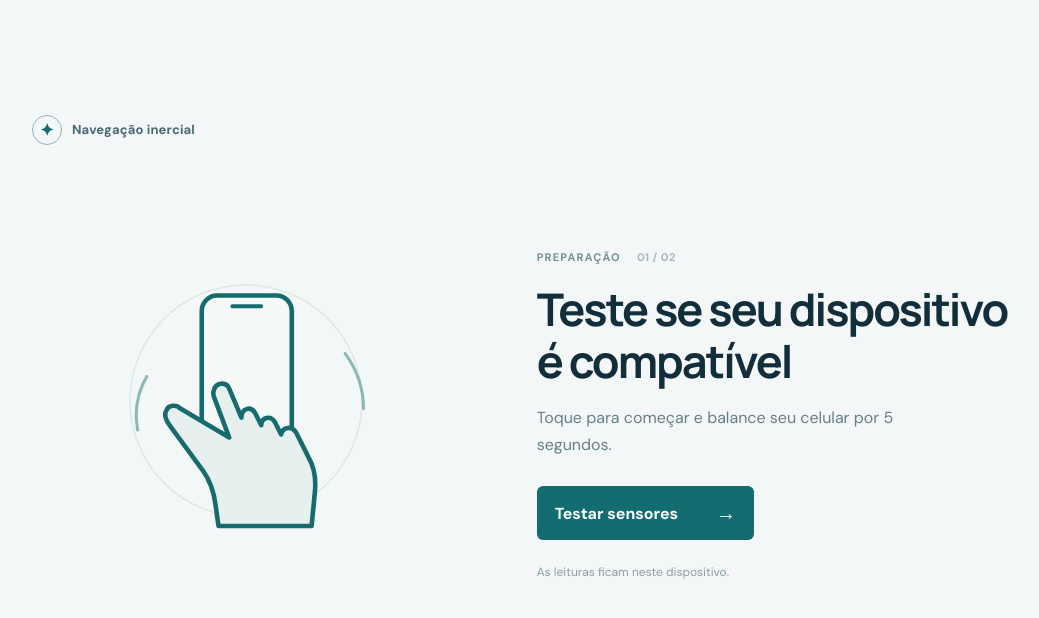
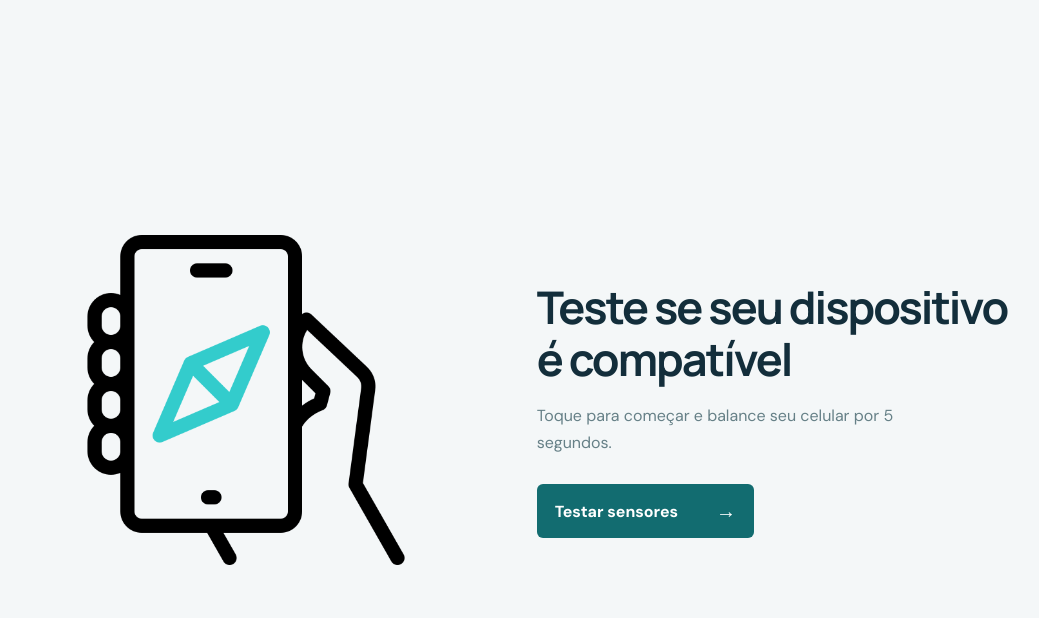
Before and after one commit to devandrelima/movimento-inercial, a React (Vite) app: page / in a window 1280 px wide. Shown: the top 618 px of the page, without its empty margins (118-1157 px from the left). Built offline with nearby package versions, Linux system fonts and the light colour scheme.

Commit message:
Use provided device icon and simplify compatibility screen

```diff
--- a/index.html
+++ b/index.html
@@ -2,7 +2,7 @@
 <html lang="pt-BR">
   <head>
     <meta charset="UTF-8" />
-    <link rel="icon" type="image/svg+xml" href="/favicon.svg?v=compass" />
+    <link rel="icon" type="image/png" href="/bussola.png?v=1" />
     <meta name="viewport" content="width=device-width, initial-scale=1.0" />
     <title>Proj sistemas embarcados</title>
   </head>
--- a/src/Compatibility.css
+++ b/src/Compatibility.css
@@ -3,8 +3,8 @@
 .compat-marker{display:flex;align-items:center;gap:10px;font-size:13px;font-weight:700;color:#496970;letter-spacing:.01em}
 .compat-compass{width:30px;height:30px;border:1px solid #8eb7b3;border-radius:50%;display:grid;place-items:center;color:#176b6e;font-size:17px}
 .compat-content{display:grid;grid-template-columns:minmax(250px,.9fr) minmax(0,1fr);align-items:center;gap:clamp(36px,6vw,90px);padding:clamp(52px,9vw,105px) 0}
-.phone-art{display:grid;place-items:center;min-width:0}.phone-art svg{width:min(100%,290px);height:auto}.phone-art-device{transform-origin:95px 105px}.phone-art.is-moving .phone-art-device{animation:phone-rock 1.2s ease-in-out infinite alternate}
-@keyframes phone-rock{from{transform:rotate(-8deg)}to{transform:rotate(8deg)}}
+.phone-art{display:grid;place-items:center;min-width:0}.phone-art img{width:min(100%,330px);height:auto}.phone-art-device{transform-origin:50% 50%}.phone-art.is-moving .phone-art-device{animation:phone-rock .38s ease-in-out infinite alternate}
+@keyframes phone-rock{from{transform:translateX(-8px) rotate(-18deg)}to{transform:translateX(8px) rotate(18deg)}}
 .compat-copy{max-width:475px}.compat-step{display:flex;align-items:center;gap:16px;color:#739092;font-size:11px;font-weight:700;letter-spacing:.11em}.compat-step span{color:#a5b9b9;letter-spacing:.04em}
 .compat-copy h1,.loading-content h1{font-family:Manrope,sans-serif;font-weight:700;font-size:clamp(30px,3.7vw,45px);line-height:1.15;letter-spacing:-.045em;margin:20px 0 0;color:#132e3b}
 .compat-description{font-size:16px;line-height:1.65;color:#668087;margin:18px 0 0;max-width:390px}
@@ -12,5 +12,5 @@
 .compat-privacy{font-size:12px;color:#8aa0a2;margin-top:24px}.compat-result{font-size:15px;font-weight:700;color:#176b6e;margin:24px 0 0}.compat-result span{display:inline-grid;place-items:center;border-radius:50%;width:23px;height:23px;background:#dbeee9;margin-right:7px}.compat-error{color:#973e3e;font-size:14px;line-height:1.6;margin:22px 0 0;max-width:420px}
 .compat-progress{margin-top:27px;height:3px;background:#dce8e7;border-radius:3px;overflow:hidden;max-width:310px}.compat-progress div{height:100%;background:#176b6e;transition:width .3s ease}.compat-timer{font:700 36px Manrope,sans-serif;letter-spacing:-.04em;margin-top:14px;color:#176b6e}.compat-timer span{font-size:14px;letter-spacing:0;color:#8aa0a2}
 .loading-content{text-align:center;max-width:460px;display:flex;flex-direction:column;align-items:center}.loading-content .compat-step{margin-top:36px}.loading-content .compat-description{margin-left:auto;margin-right:auto}.loading-symbol{width:86px;height:86px;display:grid;place-items:center;border:1px solid #dbe9e7;border-radius:50%;color:#973e3e;font-size:28px}.loading-symbol span{width:32px;height:32px;border:2px solid #d0e4e1;border-top-color:#176b6e;border-radius:50%;animation:compat-spin .9s linear infinite}@keyframes compat-spin{to{transform:rotate(360deg)}}
-@media(max-width:700px){.compat-page{padding:26px 28px;place-items:start center}.compat-container{min-height:calc(100dvh - 52px);display:flex;flex-direction:column}.compat-content{flex:1;grid-template-columns:1fr;align-content:center;gap:22px;padding:30px 0 50px}.phone-art svg{width:min(52vw,190px)}.compat-copy h1{font-size:clamp(29px,8vw,37px);margin-top:14px}.compat-description{font-size:15px;margin-top:14px}.compat-primary{width:100%}.compat-privacy{margin-top:19px}.loading-content{align-self:center;margin:auto}.loading-content h1{font-size:32px}}
+@media(max-width:700px){.compat-page{padding:26px 28px;place-items:start center}.compat-container{min-height:calc(100dvh - 52px);display:flex;flex-direction:column}.compat-content{flex:1;grid-template-columns:1fr;align-content:center;gap:22px;padding:30px 0 50px}.phone-art img{width:min(68vw,250px)}.compat-copy h1{font-size:clamp(29px,8vw,37px);margin-top:14px}.compat-description{font-size:15px;margin-top:14px}.compat-primary{width:100%}.compat-privacy{margin-top:19px}.loading-content{align-self:center;margin:auto}.loading-content h1{font-size:32px}}
 @media(prefers-reduced-motion:reduce){.phone-art.is-moving .phone-art-device,.loading-symbol span{animation:none}.compat-progress div{transition:none}}
--- a/src/Compatibility.tsx
+++ b/src/Compatibility.tsx
@@ -6,11 +6,7 @@ import './Compatibility.css'
 type State='idle'|'permission'|'testing'|'success'|'failure'
 function PhoneIllustration({moving}:{moving:boolean}) {
  return <div className={`phone-art${moving?' is-moving':''}`} aria-hidden="true">
-  <svg viewBox="0 0 190 200" fill="none">
-   <circle cx="95" cy="91" r="76" stroke="#dbe9e7" strokeWidth="1"/>
-   <path d="M30 75c-7 12-8 24-6 35M160 60c8 11 12 23 12 36" stroke="#8eb8b4" strokeWidth="2" strokeLinecap="round"/>
-   <g className="phone-art-device"><rect x="66" y="22" width="59" height="111" rx="10" fill="#f5faf9" stroke="#176b6e" strokeWidth="3"/><path d="M86 29h19M91 124h10" stroke="#176b6e" strokeWidth="2.5" strokeLinecap="round"/><path d="M52 96c-3-3-8-2-9 1-2 3-1 6 2 10l22 30c5 7 7 14 8 22l2 14h61l2-21c1-8 0-17-4-24l-8-16c-3-5-9-4-10 1l-4-8c-3-5-9-3-9 2l-4-8c-3-5-9-3-9 3l-8-19c-2-5-9-4-10 1-1 2 0 5 1 7l9 24-32-19Z" fill="#e6f1ef" stroke="#176b6e" strokeWidth="3" strokeLinejoin="round"/></g>
-  </svg>
+  <img className="phone-art-device" src="/bussola.png" alt="" width="512" height="512"/>
  </div>
 }
 export default function Compatibility({onStart}:{onStart:()=>void}) {
@@ -41,9 +37,8 @@ export default function Compatibility({onStart}:{onStart:()=>void}) {
   setState('testing')
  }
  return <main className="compat-page"><div className="compat-container">
-  <div className="compat-marker"><span className="compat-compass" aria-hidden="true">✦</span><span>Navegação inercial</span></div>
   <div className="compat-content"><PhoneIllustration moving={state==='testing'}/>
-   <div className="compat-copy"><p className="compat-step">PREPARAÇÃO <span>01 / 02</span></p>
+   <div className="compat-copy">
     <h1>Teste se seu dispositivo é compatível</h1>
     {state==='idle' && <p className="compat-description">Toque para começar e balance seu celular por 5 segundos.</p>}
     {state==='permission' && <p className="compat-description" role="status">Verificando as permissões do navegador…</p>}
@@ -52,7 +47,6 @@ export default function Compatibility({onStart}:{onStart:()=>void}) {
     {state==='failure' && <p className="compat-error" role="alert">{failure}</p>}
     {(state==='idle'||state==='failure') && <button className="compat-primary" onClick={startTest}>{state==='idle'?'Testar sensores':'Tentar novamente'}<span aria-hidden="true">→</span></button>}
     {state==='success' && <button className="compat-primary" onClick={onStart}>Iniciar <span aria-hidden="true">→</span></button>}
-    <p className="compat-privacy">As leituras ficam neste dispositivo.</p>
    </div>
   </div>
  </div></main>
@@ -60,7 +54,6 @@ export default function Compatibility({onStart}:{onStart:()=>void}) {
 export function ModelLoading({error,onRetry}:{error:string|null;onRetry:()=>void}) {
  return <main className="compat-page"><div className="loading-content" role="status" aria-live="polite">
   <div className={error?'loading-symbol error':'loading-symbol'} aria-hidden="true">{error?'!':<span/>}</div>
-  <p className="compat-step">PREPARAÇÃO <span>02 / 02</span></p>
   <h1>{error?'Não foi possível carregar o modelo':'Preparando o modelo'}</h1>
   <p className="compat-description">{error||'Aguarde enquanto a inteligência é carregada no seu dispositivo.'}</p>
   {error&&<button className="compat-primary" onClick={onRetry}>Tentar novamente <span aria-hidden="true">→</span></button>}
```
Also changed, not shown: public/bussola.png (added).
